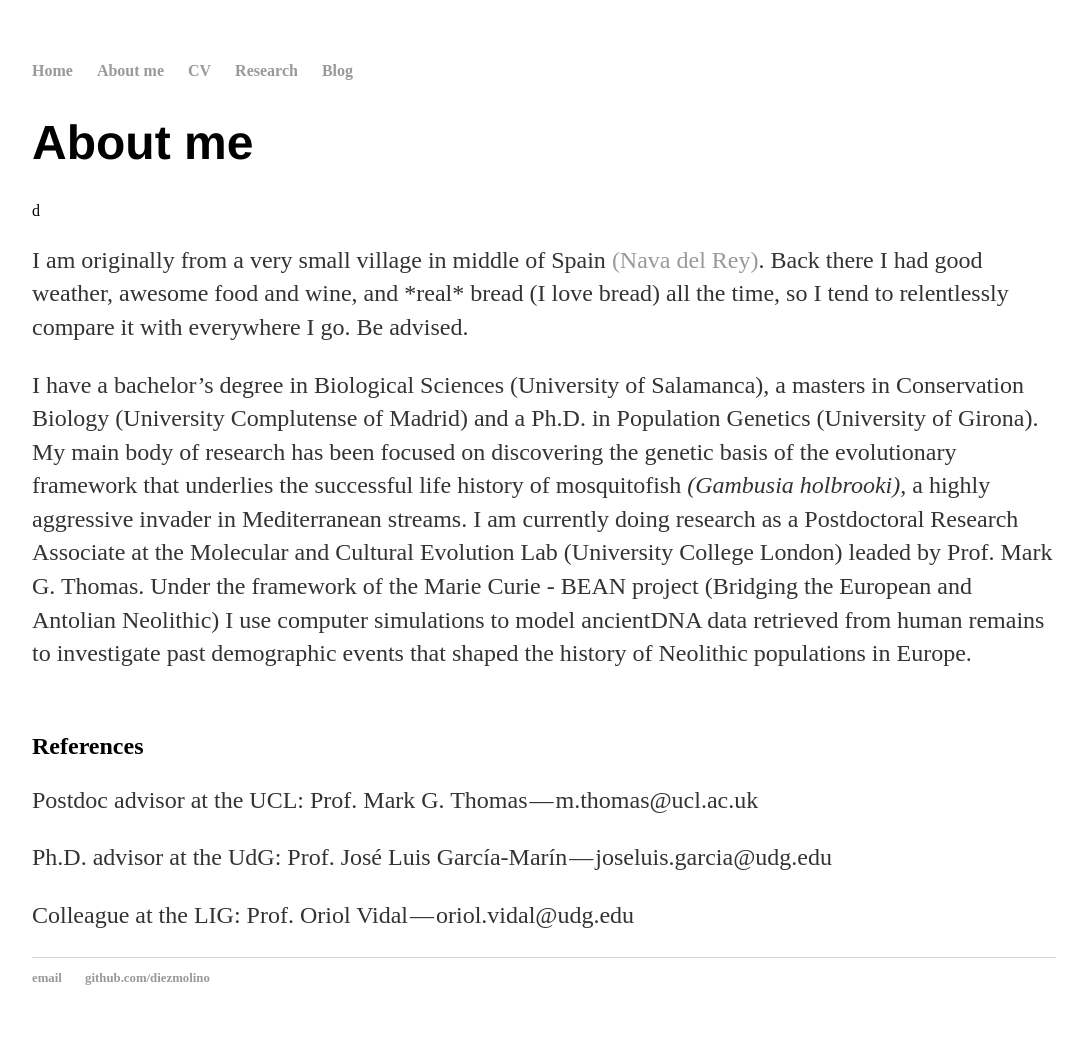
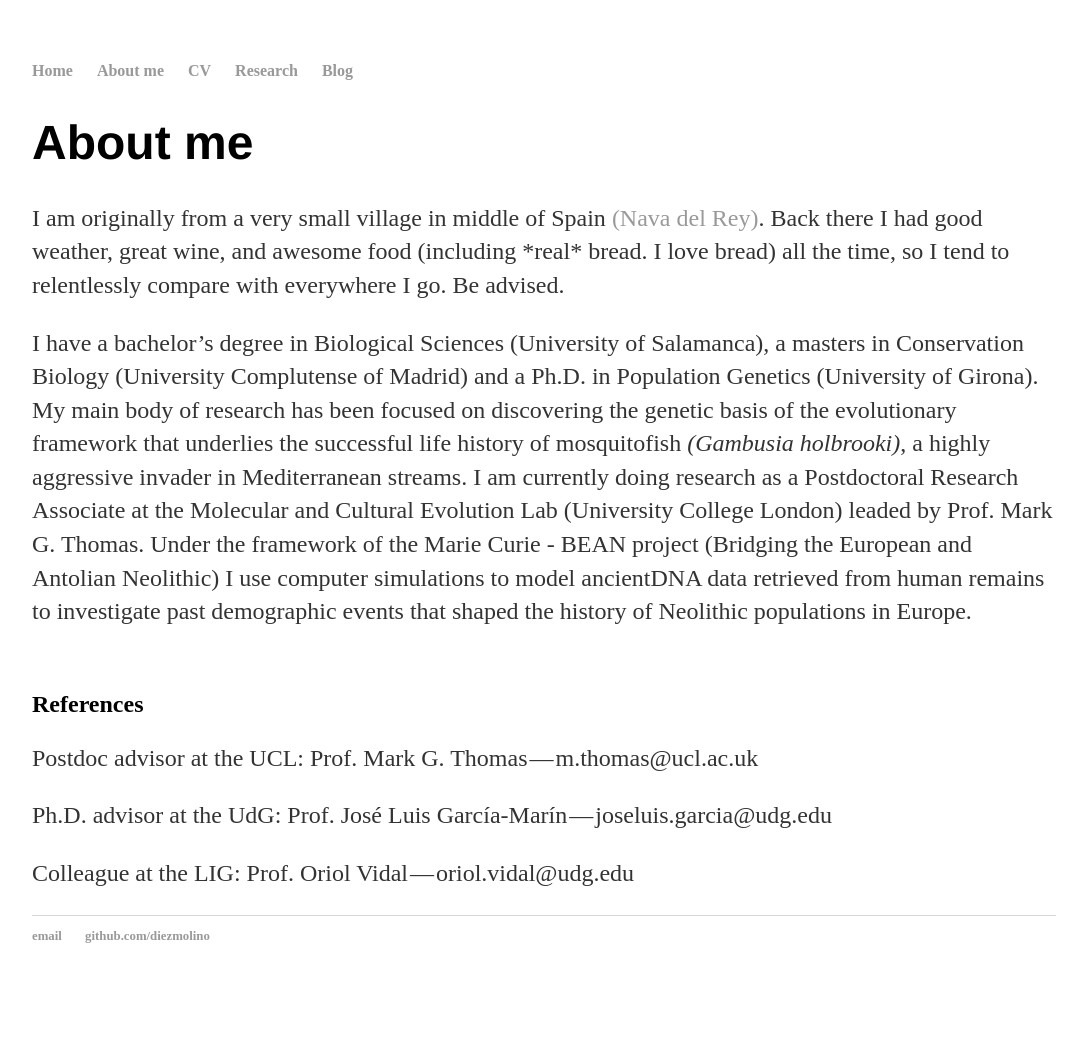
Before and after one commit to DiezMolino/diezmolino.github.io, a Jekyll site: the page about/index.html, which Jekyll copies as it is, in a window 1280 px wide. Shown: the whole page, without its empty margins (96-1183 px from the left). Built offline with Jekyll 4.4.1, drawn with Linux system fonts in a browser that asks for light colours; after the commit the page ends 1006 px from its top, so only the background shows below that.

Commit message:
Update index.html

```diff
--- a/about/index.html
+++ b/about/index.html
@@ -17,9 +17,9 @@
 		</nav>
 		<div class="container">
     		<div class="blurb">
-        		<h1>About me</h1>d
+        		<h1>About me</h1>
 
-        		<p>I am originally from a very small village in middle of Spain <a href='https://www.google.co.uk/webhp?sourceid=chrome-instant&ion=1&espv=2&ie=UTF-8#q=nava%20del%20rey'>(Nava del Rey)</a>. Back there I had good weather, awesome food and wine, and *real* bread (I love bread) all the time, so I tend to relentlessly compare it with everywhere I go. Be advised. </p>
+        		<p>I am originally from a very small village in middle of Spain <a href='https://www.google.co.uk/webhp?sourceid=chrome-instant&ion=1&espv=2&ie=UTF-8#q=nava%20del%20rey'>(Nava del Rey)</a>. Back there I had good weather, great wine, and awesome food (including *real* bread. I love bread) all the time, so I tend to relentlessly compare with everywhere I go. Be advised. </p>
 
         		<p>I have a bachelor’s degree in Biological Sciences (University of Salamanca), a masters in Conservation Biology (University Complutense of Madrid) and a Ph.D. in Population Genetics (University of Girona). My main body of research has been focused on discovering the genetic basis of the evolutionary framework that underlies the successful life history of mosquitofish <i>(Gambusia holbrooki)</i>, a highly aggressive invader in Mediterranean streams. I am currently doing research as a Postdoctoral Research Associate at the Molecular and Cultural Evolution Lab (University College London) leaded by Prof. Mark G. Thomas. Under the framework of the Marie Curie - BEAN project (Bridging the European and Antolian Neolithic) I use computer simulations to model ancientDNA data retrieved from human remains to investigate past demographic events that shaped the history of Neolithic populations in Europe.</p>
 
```
